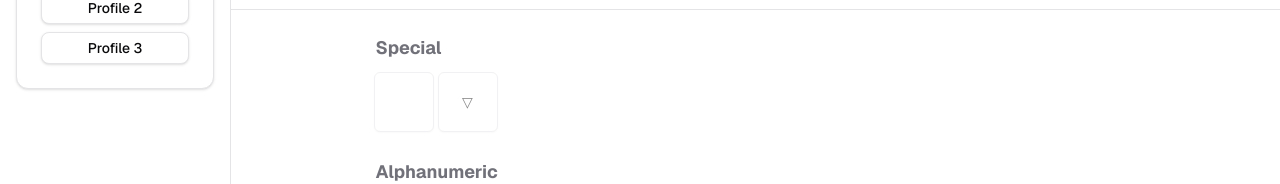
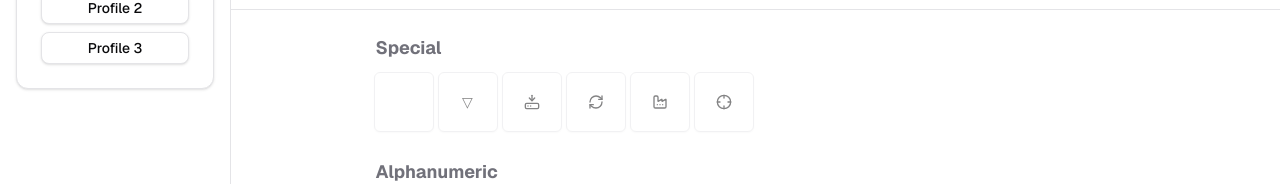
Before and after one commit to peppapighs/webhmk, a Next.js app: page /demo in a window 1280 px wide. Shown: the part 452-636 px from the top of the page. Built offline with nearby package versions, Linux system fonts and the light colour scheme.

Commit message:
:lipstick: render magic keycodes

```diff
--- a/src/constants/keycode-metadata.tsx
+++ b/src/constants/keycode-metadata.tsx
@@ -9,9 +9,12 @@ import {
   ArrowUp,
   Bookmark,
   Calculator,
+  Crosshair,
+  Factory,
   FastForward,
   FolderClosed,
   Grid3X3,
+  HardDriveDownload,
   Home,
   LayoutDashboard,
   Mail,
@@ -1322,6 +1325,42 @@ export const KEYCODE_METADATA: KeycodeMetadata[] = [
     uiCodes: ["MetaRight", "OSRight"],
     category: "Modifier",
   },
+  {
+    name: "Boot",
+    description: "Enter bootloader",
+    render: <HardDriveDownload />,
+    keycode: Keycode.SP_MAGIC_BOOTLOADER,
+    keycodeNames: ["SP_MAGIC_BOOTLOADER"],
+    uiCodes: [],
+    category: "Special",
+  },
+  {
+    name: "Reset",
+    description: "Software Reset",
+    render: <RefreshCw />,
+    keycode: Keycode.SP_MAGIC_REBOOT,
+    keycodeNames: ["SP_MAGIC_REBOOT"],
+    uiCodes: [],
+    category: "Special",
+  },
+  {
+    name: "Factory Reset",
+    description: "Reset to default configuration defined in the firmware",
+    render: <Factory />,
+    keycode: Keycode.SP_MAGIC_FACTORY_RESET,
+    keycodeNames: ["SP_MAGIC_FACTORY_RESET"],
+    uiCodes: [],
+    category: "Special",
+  },
+  {
+    name: "Recalibrate",
+    description: "Recalibrate ADC values",
+    render: <Crosshair />,
+    keycode: Keycode.SP_MAGIC_RECALIBRATE,
+    keycodeNames: ["SP_MAGIC_RECALIBRATE"],
+    uiCodes: [],
+    category: "Special",
+  },
 ]
 
 export const KEYCODE_METADATA_MAP: Record<number, KeycodeMetadata> =
```
